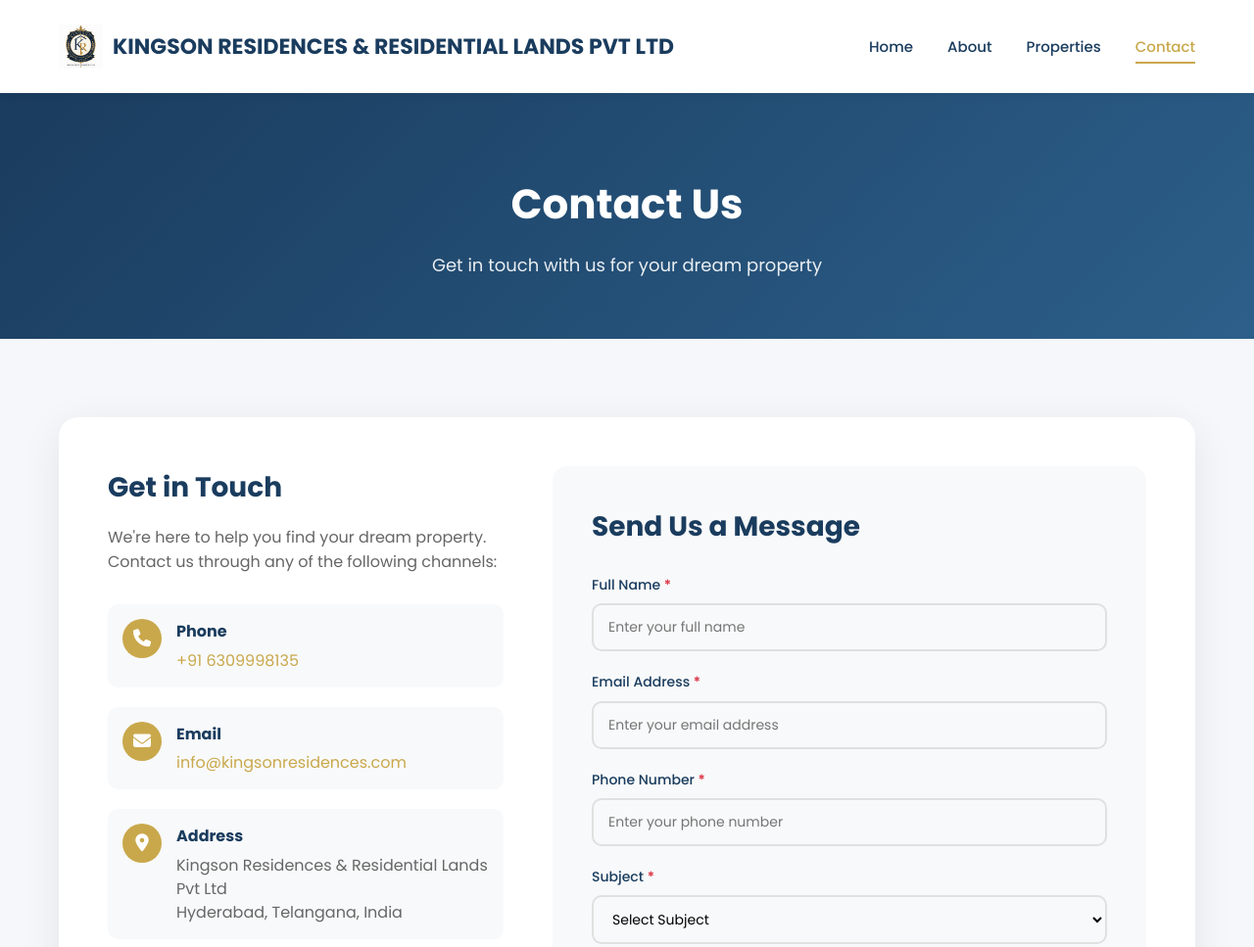
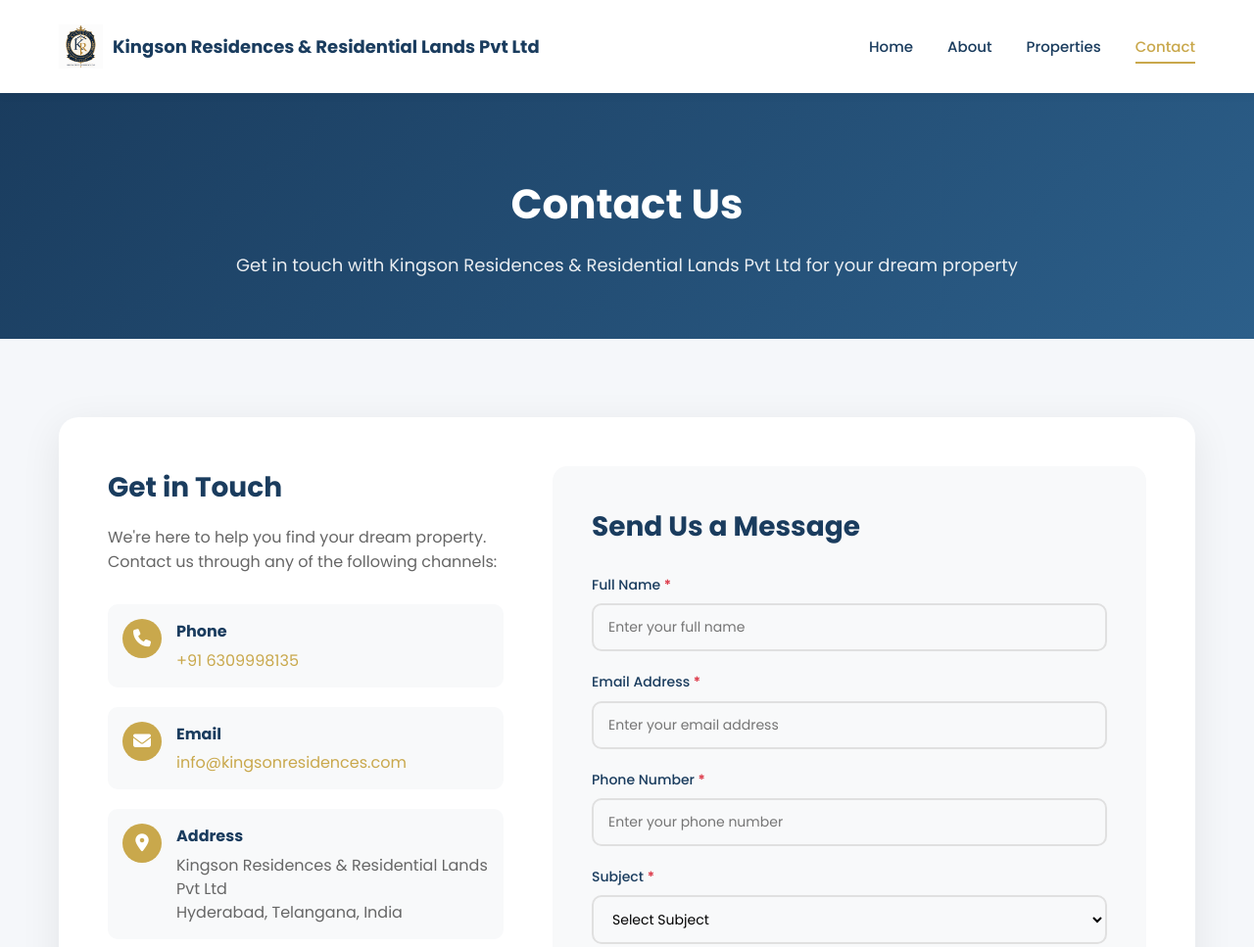
Before and after one commit to bharu1229/kingson-residences-2, a website: page contact.html in a window 1280 px wide. Shown: the top 967 px of the page at 98% size. Drawn offline with Linux system fonts and the light colour scheme.

Commit message:
Update contact.html

```diff
--- a/contact.html
+++ b/contact.html
@@ -69,10 +69,11 @@
         }
 
         .logo h1 {
-            font-size: 22px;
+            font-size: 18px;
             color: #1a3c5e;
             margin: 0;
             font-weight: 700;
+            line-height: 1.2;
         }
 
         .nav-links {
@@ -513,20 +514,22 @@
                 grid-template-columns: 1fr;
                 gap: 30px;
             }
+
+            .logo h1 {
+                font-size: 14px;
+            }
         }
     </style>
 </head>
 <body>
 
-    <!-- ===== HEADER (UPDATED WITH CLICKABLE LOGO - OPENS LOGO IMAGE IN NEW TAB) ===== -->
+    <!-- ===== HEADER ===== -->
     <header>
         <div class="container">
             <nav>
-                <!-- CHANGED: Logo opens ONLY the logo image in new tab -->
-                <a href="#" class="logo" onclick="event.preventDefault(); window.open('assets/images/logo.png', '_blank');">
-                    <img src="assets/images/logo.png" alt="Kingson Residences">
-                    <!-- CHANGED: Updated company name -->
-                    <h1>KINGSON RESIDENCES & RESIDENTIAL LANDS PVT LTD</h1>
+                <a href="index.html" class="logo">
+                    <img src="assets/images/logo.png" alt="Kingson Residences & Residential Lands Pvt Ltd">
+                    <h1>Kingson Residences &amp; Residential Lands Pvt Ltd</h1>
                 </a>
                 <ul class="nav-links" id="navLinks">
                     <li><a href="index.html">Home</a></li>
@@ -547,7 +550,7 @@
     <section class="page-hero">
         <div class="container">
             <h1>Contact Us</h1>
-            <p>Get in touch with us for your dream property</p>
+            <p>Get in touch with Kingson Residences &amp; Residential Lands Pvt Ltd for your dream property</p>
         </div>
     </section>
 
@@ -579,7 +582,7 @@
                             <i class="fas fa-map-marker-alt"></i>
                             <div>
                                 <h4>Address</h4>
-                                <p>Kingson Residences & Residential Lands Pvt Ltd<br>
+                                <p>Kingson Residences &amp; Residential Lands Pvt Ltd<br>
                                 Hyderabad, Telangana, India</p>
                             </div>
                         </div>
@@ -680,8 +683,7 @@
         <div class="container">
             <div class="footer-content">
                 <div class="footer-section">
-                    <!-- CHANGED: Updated company name in footer -->
-                    <h3>KINGSON RESIDENCES & RESIDENTIAL LANDS PVT LTD</h3>
+                    <h3>Kingson Residences &amp; Residential Lands Pvt Ltd</h3>
                     <p>Building dreams, creating homes. Your trusted partner in premium real estate.</p>
                     <div class="social-links">
                         <a href="#"><i class="fab fa-facebook"></i></a>
@@ -706,7 +708,7 @@
                 </div>
             </div>
             <div class="footer-bottom">
-                <p>&copy; 2026 Kingson Residences & Residential Lands Pvt Ltd. All rights reserved.</p>
+                <p>&copy; 2026 Kingson Residences &amp; Residential Lands Pvt Ltd. All rights reserved.</p>
             </div>
         </div>
     </footer>
```
